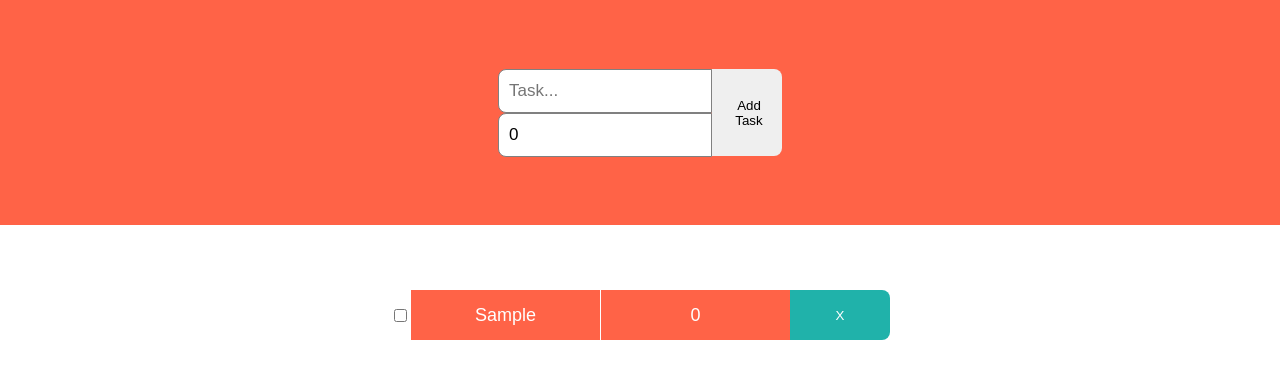
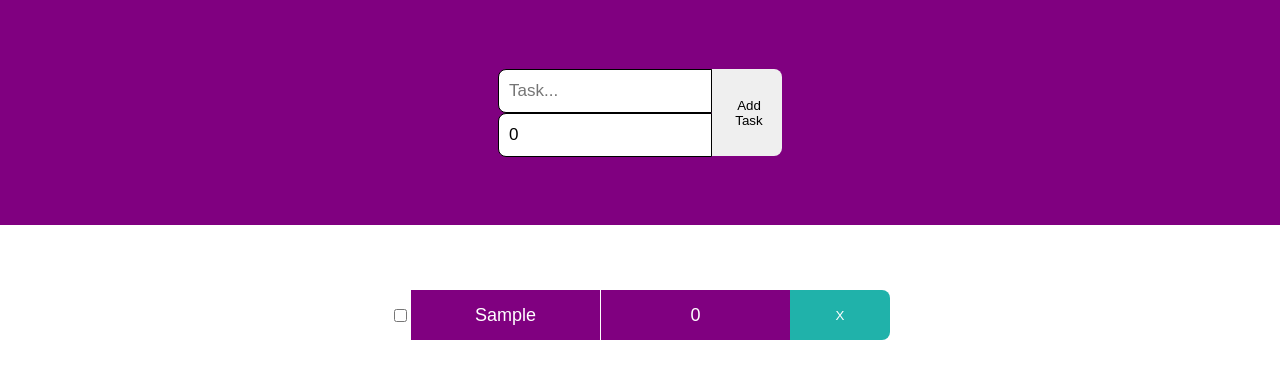
Before and after one commit to Samy951/TODO-App-for-school, a React (Create React App) app: page / in a window 1280 px wide. Both pictures are taken after typing "Sample" into the empty fields and a click on the button "Add Task". Shown: the top 378 px of the page. Built offline with nearby package versions, Linux system fonts and the light colour scheme.

Commit message:
fix : color changes

```diff
--- a/src/App.css
+++ b/src/App.css
@@ -14,7 +14,7 @@ body {
 
 .header {
   flex: 30%;
-  background-color: tomato;
+  background-color: purple;
   width: 100%;
   display: flex;
   justify-content: center;
@@ -34,7 +34,7 @@ body {
   border-top-left-radius: 8px;
   padding-left: 10px;
   font-size: 17px;
-  border: 1px solid grey;
+  border: 1px solid;
 }
 
 .header button {
@@ -80,7 +80,7 @@ body {
   height: 100%;
   font-size: 18px;
   border-right: none;
-  background-color: tomato;
+  background-color: purple;
 }
 
 .task button {
```
